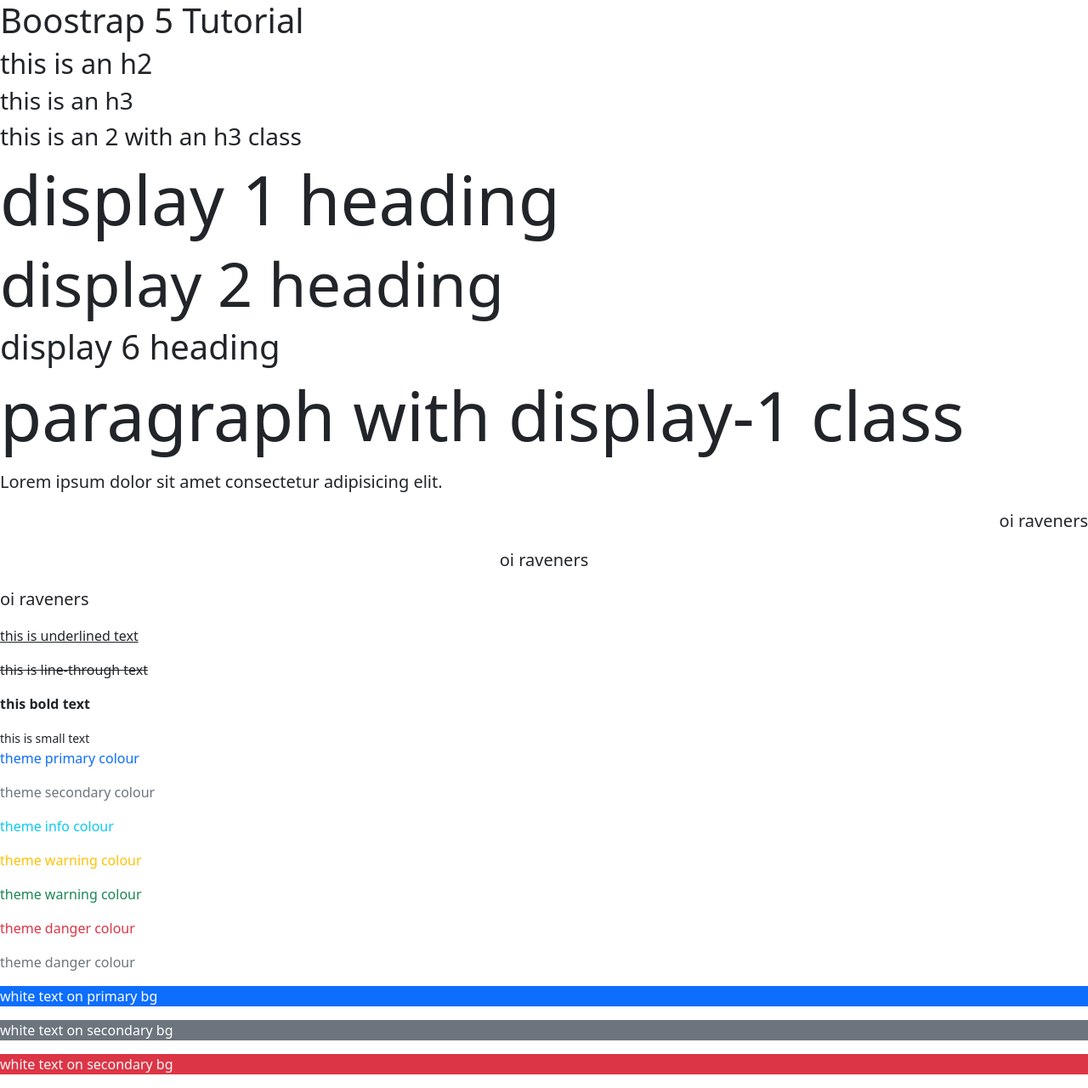
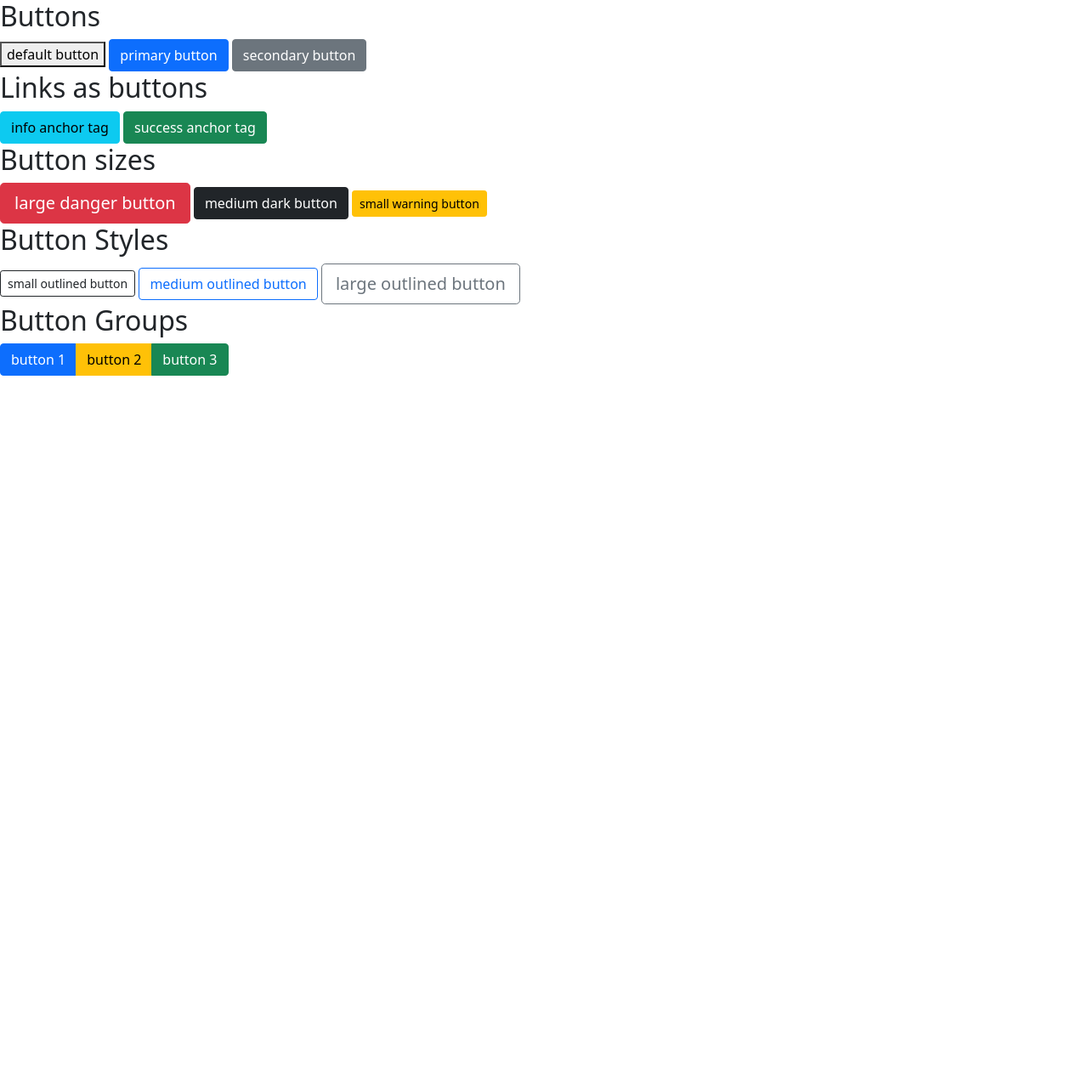
Before and after one commit to vroeN2/bootstrap-5-tutorial, a plain HTML site: page index.html in a window 1280 px wide. Shown: the whole page at 85% size. After the commit the page ends 800 px from the top, so only its background shows below. Drawn offline with nearby package versions, Linux system fonts and the light colour scheme.

Commit message:
[L-4] buttons
bootstrap basics of buttons and button groups

```diff
--- a/index.html
+++ b/index.html
@@ -9,43 +9,41 @@
     <title>Raven Bootstrap - the Book</title>
 </head>
 <body>
-    <!--  heading tags -->
-    <h1>Boostrap 5 Tutorial</h1>
-    <h2>this is an h2</h2>
-    <h3>this is an h3</h3>
-    <h2 class="h3">this is an 2 with an h3 class</h2>
+    <!-- basic buttons -->
+    <h2>Buttons</h2>
 
-    <!-- display headings -->
-    <h1 class="display-1">display 1 heading</h1>
-    <h1 class="display-2">display 2 heading</h1>
-    <h1 class="display-6">display 6 heading</h1>
-    <p class="display-1">paragraph with display-1 class</p>
+    <button>default button</button>
+    <button class="btn btn-primary">primary button</button> <!-- auto lightens text -->
+    <button class="btn btn-secondary">secondary button</button>
 
-    <!-- lead text & alignment -->
-    <p class="lead">Lorem ipsum dolor sit amet consectetur adipisicing elit.</p>
-    <p class="lead text-end">oi raveners</p>
-    <p class="lead text-center">oi raveners</p>
-    <p class="lead text-start">oi raveners</p>
+    <!-- anchor tags as buttons -->
+    <h2>Links as buttons</h2>
 
-    <!-- text decoration & font weight -->
-    <p class="text-decoration-underline">this is underlined text</p>
-    <p class="text-decoration-line-through">this is line-through text</p>
-    <p class="fw-bold">this bold text</p>
-    <small>this is small text</small>
+    <a href="#" class="btn btn-info">info anchor tag</a>
+    <a href="#" class="btn btn-success">success anchor tag</a>
 
-    <!-- text colours -->
-    <p class="text-primary">theme primary colour</p>
-    <p class="text-secondary">theme secondary colour</p>
-    <p class="text-info">theme info colour</p>
-    <p class="text-warning">theme warning colour</p>
-    <p class="text-success">theme warning colour</p>
-    <p class="text-danger">theme danger colour</p>
-    <p class="text-muted">theme danger colour</p>
+    <!-- button sizes -->
+    <h2>Button sizes</h2>
 
-    <!-- bg colors -->
-    <p class="text-white bg-primary">white text on primary bg</p>
-    <p class="text-white bg-secondary">white text on secondary bg</p>
-    <p class="text-light bg-danger">white text on secondary bg</p>
+    <button class="btn btn-lg btn-danger">large danger button</button>
+    <button class="btn btn-dark">medium dark button</button>
+    <button class="btn btn-sm btn-warning">small warning button</button>
+
+    <!-- outlined styles -->
+    <h2>Button Styles</h2>
+
+    <button class="btn btn-outline-dark btn-sm">small outlined button</button>
+    <button class="btn btn-outline-primary">medium outlined button</button>
+    <button class="btn btn-outline-secondary btn-lg">large outlined button</button>
+
+    <!-- button groups -->
+    <h2>Button Groups</h2>
+
+    <div class="btn-group">
+      <a href="#" class="btn btn-primary">button 1</a>
+      <a href="#" class="btn btn-warning">button 2</a>
+      <a href="#" class="btn btn-success">button 3</a>
+    </div>
 
     <script src="https://cdn.jsdelivr.net/npm/bootstrap@5.1.3/dist/js/bootstrap.bundle.min.js" integrity="sha384-ka7Sk0Gln4gmtz2MlQnikT1wXgYsOg+OMhuP+IlRH9sENBO0LRn5q+8nbTov4+1p" crossorigin="anonymous"></script>
 </body>
```
